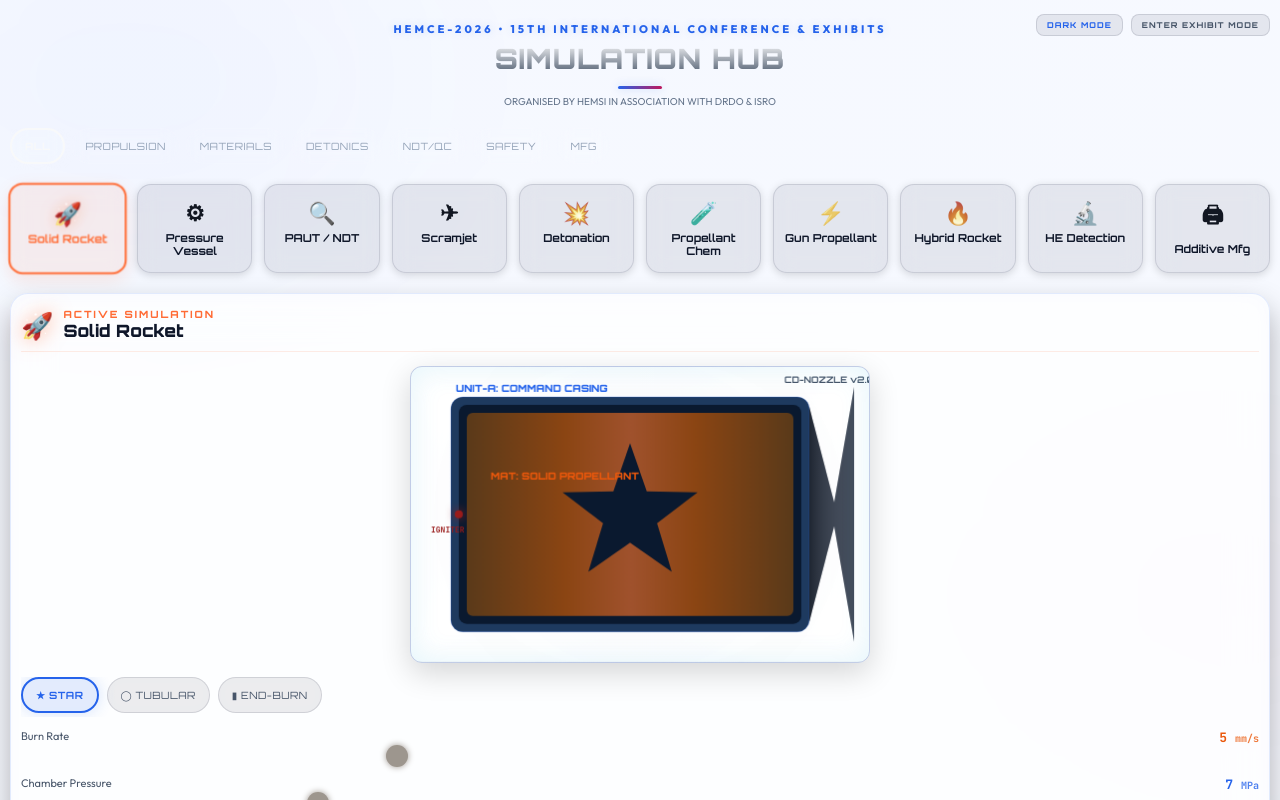
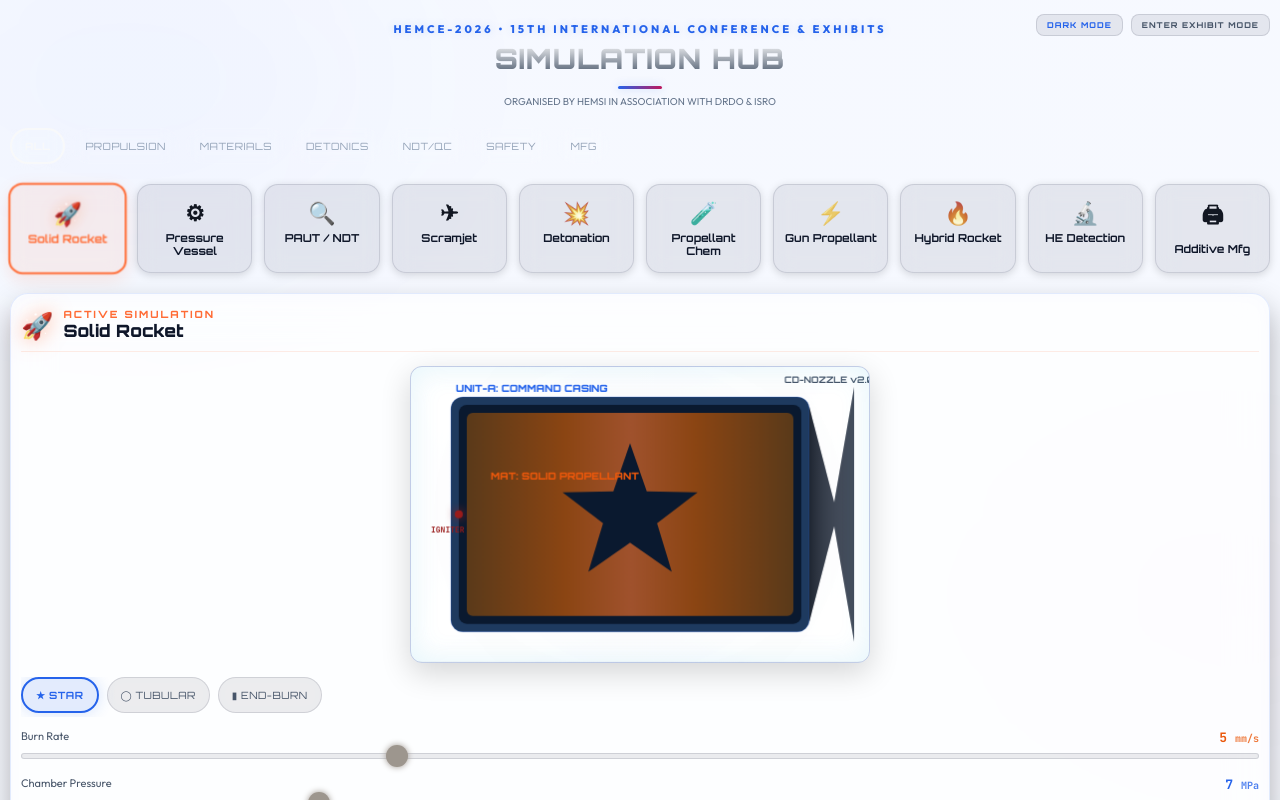
Before and after one commit to Praviadari/hemce_sims, a React (Vite) app: page / in a window 1280 px wide. Shown: the top 800 px of the page. Built offline with nearby package versions, Linux system fonts and the light colour scheme.

Commit message:
style: update Slider component background and border for improved aesthetics

```diff
--- a/src/components/Primitives.jsx
+++ b/src/components/Primitives.jsx
@@ -61,7 +61,8 @@ export const Slider = ({ label, value, onChange, min, max, step = 1, unit = "",
           accentColor: color,
           height: 6,
           cursor: "pointer",
-          background: "rgba(255,255,255,0.05)",
+          background: T.glass,
+          border: `1px solid ${T.glassBorder}`,
           borderRadius: 3,
           touchAction: "pan-x",
         }}
```
